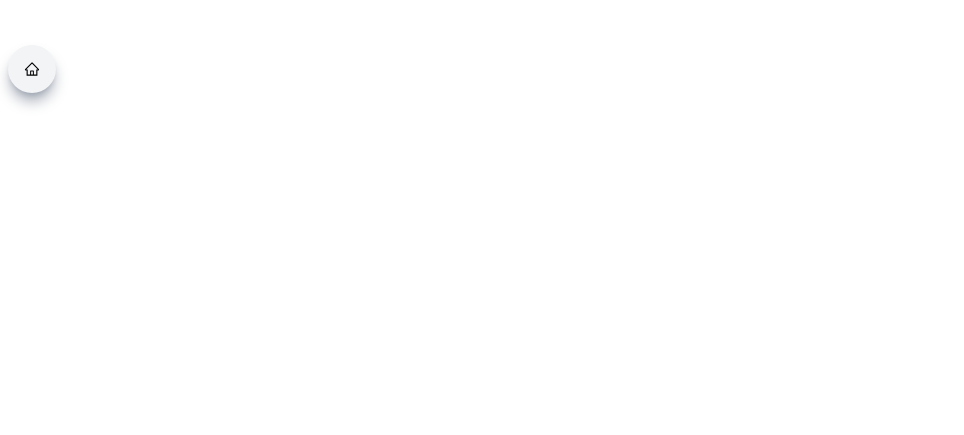
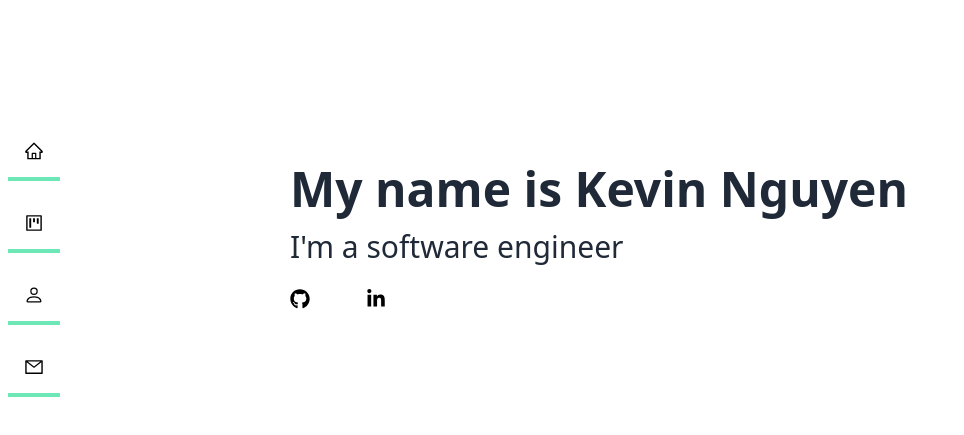
Before and after one commit to johnnyblaze1999/portfolio, a React (Vite) app: page / in a window 1280 px wide. Shown: the part 163-598 px from the top of the page, without its empty margins (0-964 px from the left). Built offline with nearby package versions, Linux system fonts and the light colour scheme.

Commit message:
Update main page

```diff
--- a/src/App.jsx
+++ b/src/App.jsx
@@ -1,11 +1,13 @@
 import { useState } from 'react'
 import Sidenav from './components/Sidenav'
+import Main from './components/Main'
 
 function App() {
 
   return (
     <div>
       <Sidenav />
+      <Main />
     </div>
   )
 }
--- /dev/null
+++ b/src/components/Main.jsx
@@ -0,0 +1,26 @@
+import React from 'react'
+import {FaGithub, FaLinkedinIn} from 'react-icons/fa'
+
+const Main = () => {
+  return (
+    <div id='main'>
+        <div className='w-full h-screen absolute top-0 left-0 bg-white'>
+            <div className=' max-w-[700px] m-auto h-full w-full flex flex-col justify-center lg:items-start items-center'>
+                <h1 className='sm:text-5xl text-4xl font-bold text-gray-800'>
+                    My name is Kevin Nguyen
+                </h1>
+                <h2 className='flex sm:text-3xl text-2xl pt-4 text-gray-800'>
+                    I'm a software engineer
+                </h2>
+                <div className='flex justify-between pt-6 max-w-[200px] w-24'>
+                    <FaGithub className='cursor-pointer' size={20}/>
+                    <FaLinkedinIn className='cursor-pointer' size={20}/>
+                </div>
+            </div>
+        </div>
+
+    </div>
+  )
+}
+
+export default Main
--- a/src/components/Sidenav.jsx
+++ b/src/components/Sidenav.jsx
@@ -20,7 +20,7 @@ const Sidenav = () => {
                 <AiOutlineHome size={20}/>
                 <span className='pl-4'>Home</span>
               </a>
-              <a href="#main" className='w-[75%] flex justify-center items-center border-b-4 border-emerald-300 rounded-lg hover:border-r-4 hover:shadow-inner hover:shadow-emerald-200 m-2 p-4 cursor-pointer hover:scale-110 ease-in duration-150'>
+              <a href="#projects" className='w-[75%] flex justify-center items-center border-b-4 border-emerald-300 rounded-lg hover:border-r-4 hover:shadow-inner hover:shadow-emerald-200 m-2 p-4 cursor-pointer hover:scale-110 ease-in duration-150'>
                 <AiOutlineProject size={20}/>
                 <span className='pl-4'>Projects</span>
               </a>
@@ -28,7 +28,7 @@ const Sidenav = () => {
                 <BsPerson size={20}/>
                 <span className='pl-4'>Resume/CV</span>
               </a>
-              <a href="#main" className='w-[75%] flex justify-center items-center border-b-4 border-emerald-300 rounded-lg hover:border-r-4 hover:shadow-inner hover:shadow-emerald-200 m-2 p-4 cursor-pointer hover:scale-110 ease-in duration-150'>
+              <a href="#contact" className='w-[75%] flex justify-center items-center border-b-4 border-emerald-300 rounded-lg hover:border-r-4 hover:shadow-inner hover:shadow-emerald-200 m-2 p-4 cursor-pointer hover:scale-110 ease-in duration-150'>
                 <AiOutlineMail size={20}/>
                 <span className='pl-4'>Contacts</span>
               </a>
@@ -39,10 +39,19 @@ const Sidenav = () => {
           )
         }
 
-        <div className='md:block hidden fixed top-[25%] z-10'>
+        <div className='md:block hidden fixed top-[35%] z-10'>
           <div className='flex flex-col'>
-            <a href="#main" className='rounded-full shadow-lg bg-gray-100 shadow-gray-400 m-2 p-4 cursor-pointer hover:scale-110 ease-in duration-150'>
-              <AiOutlineHome/>
+            <a href="#main" className='bg-white m-2 p-4 border-b-4 border-emerald-300 cursor-pointer hover:border-r-4 hover:shadow-emerald-200 hover:scale-110  ease-in duration-150'>
+              <AiOutlineHome size={20}/>
+            </a>
+            <a href="#projects" className='bg-white m-2 p-4 border-b-4 border-emerald-300 cursor-pointer hover:border-r-4 hover:shadow-emerald-200 hover:scale-110  ease-in duration-150'>
+              <AiOutlineProject size={20}/>
+            </a>
+            <a href="#main" className='bg-white m-2 p-4 border-b-4 border-emerald-300 cursor-pointer hover:border-r-4 hover:shadow-emerald-200 hover:scale-110  ease-in duration-150'>
+              <BsPerson size={20}/>
+            </a>
+            <a href="#contact" className='bg-white m-2 p-4 border-b-4 border-emerald-300 cursor-pointer hover:border-r-4 hover:shadow-emerald-200 hover:scale-110  ease-in duration-150'>
+              <AiOutlineMail size={20}/>
             </a>
           </div>
         </div>
```
